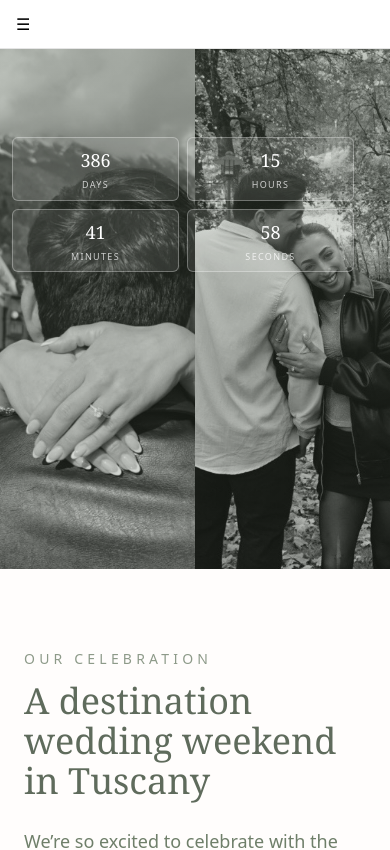
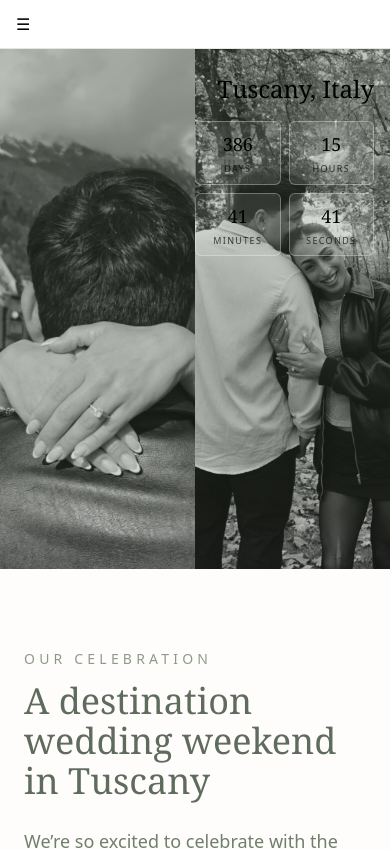
Before and after one commit to riverawedding/rivera-wedding-site, a Next.js app: page / in a window 390 px wide. Shown: the top 850 px of the page. Built offline with nearby package versions, Linux system fonts and the light colour scheme.

Commit message:
Improve mobile header and hero layout

```diff
--- a/app/page.tsx
+++ b/app/page.tsx
@@ -689,23 +689,27 @@ React.useEffect(() => {
 </div>
   <div className="absolute inset-0 bg-[linear-gradient(rgba(88,105,82,0.30),rgba(88,105,82,0.18))]" />
 
-<div className="relative w-full px-4 py-12 md:px-10 md:py-32"><div className="mr-auto -ml-6 max-w-2xl p-5 md:-ml-8">
+<div className="relative w-full px-4 py-12 md:px-10 md:py-32">
+  <div className="absolute right-4 top-6 w-[calc(50%-1rem)] max-w-md text-right md:right-[calc(50%+1.5rem)] md:top-10">
+    <p className="mb-4 text-2xl font-serif text-black md:text-4xl">
+      Tuscany, Italy
+    </p>
 
-<div className="mt-5 grid max-w-md grid-cols-2 gap-2 md:grid-cols-4">  <div className="rounded-md border border-white/30 bg-white/10 px-2 py-2 text-center">
-    <p className="text-lg font-serif text-white md:text-2xl">{timeLeft.days}</p>
-    <p className="mt-1 text-[9px] uppercase tracking-[0.15em] text-white/75">Days</p>
+    <div className="grid grid-cols-2 gap-2 md:grid-cols-4"> <div className="rounded-md border border-white/30 bg-white/10 px-2 py-2 text-center">
+    <p className="text-lg font-serif text-black md:text-2xl">{timeLeft.days}</p>
+    <p className="mt-1 text-[9px] uppercase tracking-[0.15em] text-black/70">Days</p>
   </div>
   <div className="rounded-md border border-white/30 bg-white/10 px-2 py-2 text-center">
-    <p className="text-lg font-serif text-white md:text-2xl">{timeLeft.hours}</p>
-    <p className="mt-1 text-[9px] uppercase tracking-[0.15em] text-white/75">Hours</p>
+    <p className="text-lg font-serif text-black md:text-2xl">{timeLeft.hours}</p>
+    <p className="mt-1 text-[9px] uppercase tracking-[0.15em] text-black/70">Hours</p>
   </div>
   <div className="rounded-md border border-white/30 bg-white/10 px-2 py-2 text-center">
-    <p className="text-lg font-serif text-white md:text-2xl">{timeLeft.minutes}</p>
-    <p className="mt-1 text-[9px] uppercase tracking-[0.15em] text-white/75">Minutes</p>
+    <p className="text-lg font-serif text-black md:text-2xl">{timeLeft.minutes}</p>
+    <p className="mt-1 text-[9px] uppercase tracking-[0.15em] text-black/70">Minutes</p>
   </div>
   <div className="rounded-md border border-white/30 bg-white/10 px-2 py-2 text-center">
-    <p className="text-lg font-serif text-white md:text-2xl">{timeLeft.seconds}</p>
-    <p className="mt-1 text-[9px] uppercase tracking-[0.15em] text-white/75">Seconds</p>
+    <p className="text-lg font-serif text-black md:text-2xl">{timeLeft.minutes}</p>
+    <p className="mt-1 text-[9px] uppercase tracking-[0.15em] text-black/70">Seconds</p>
   </div>
 </div>
     </div>
```
